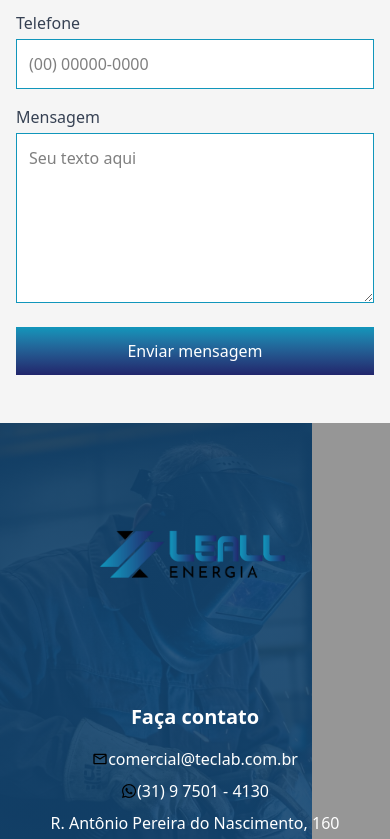
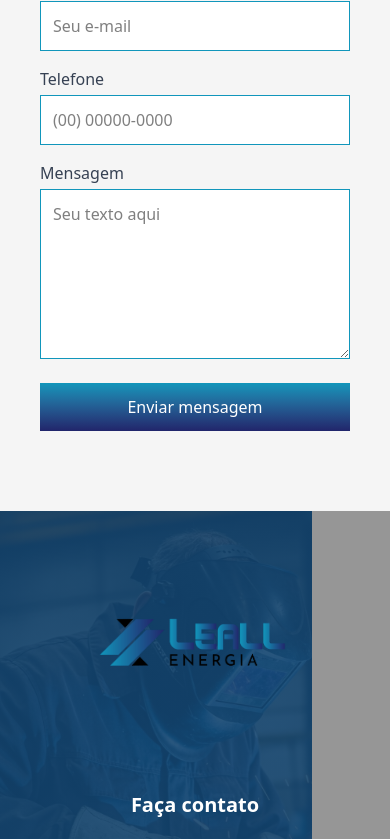
Before and after one commit to MathQuente/leall_energia, a React (Vite) app: page /Contato in a window 390 px wide. Shown: the part 1135-1974 px from the top of the page. Built offline with nearby package versions, Linux system fonts and the light colour scheme.

Commit message:
feat: update color scheme

```diff
--- a/src/Home.jsx
+++ b/src/Home.jsx
@@ -28,10 +28,11 @@ export function Home() {
   return (
     <>
       <div className="flex flex-col overflow-x-hidden">
+        <FloatingButton />
         <div className="flex justify-center md:gap-20 w-full md:pt-16 px-10">
           <div className="md:w-1/3 flex flex-col flex-wrap gap-4 pt-10">
             <SlideInWhenVisible direction="left">
-              <h1 className="text-4xl text-[#06b3c2] font-semibold">
+              <h1 className="text-4xl text-transparent bg-clip-text bg-gradient-to-r from-[#1196bb] to-[#21256b] font-semibold">
                 Sobre nós
               </h1>
             </SlideInWhenVisible>
@@ -62,11 +63,10 @@ export function Home() {
               className="w-[423px] h-[800px] object-cover"
             />
           </div>
-          <FloatingButton />
 
           <div className="flex flex-col flex-wrap item gap-6">
             <SlideInWhenVisible direction="right">
-              <h2 className="text-4xl text-[#06b3c2] font-semibold">
+              <h2 className="text-4xl text-transparent bg-clip-text bg-gradient-to-r from-[#1196bb] to-[#21256b] font-semibold">
                 Nossos Princípios
               </h2>
             </SlideInWhenVisible>
@@ -116,7 +116,9 @@ export function Home() {
           </div>
         </div>
         <div className="flex flex-col items-center justify-center w-full bg-gray-100 p-10">
-          <h1 className="text-4xl text-[#06b3c2] mb-10">Nossos Clientes</h1>
+          <h1 className="text-4xl text-transparent bg-clip-text bg-gradient-to-r from-[#1196bb] to-[#21256b] mb-10">
+            Nossos Clientes
+          </h1>
           <div className="w-full max-w-6xl">
             <Swiper
               modules={[Navigation, Pagination, Autoplay]}
--- a/src/components/Footer.jsx
+++ b/src/components/Footer.jsx
@@ -1,4 +1,4 @@
-import { MdOutlineEmail } from 'react-icons/md'
+import { MdEmail } from 'react-icons/md'
 import logo from '../assets/logo.png'
 import { FaWhatsapp } from 'react-icons/fa'
 import { NavLink } from './NavLink'
@@ -26,15 +26,15 @@ export function Footer() {
           <h3 className="text-xl font-semibold mb-4 text-white">
             Faça contato
           </h3>
-          <div className="flex items-center mb-2">
-            <MdOutlineEmail />
+          <div className="flex items-center mb-2 gap-1">
+            <MdEmail className="text-white text-lg" />
             <p className="hover:underline text-white">
-              comercial@teclab.com.br
+              testes@leallenergia.com
             </p>
           </div>
-          <div className="flex items-center mb-2">
-            <FaWhatsapp />
-            <p className="hover:underline text-white">(31) 9 7501 - 4130</p>
+          <div className="flex items-center mb-2 gap-2">
+            <FaWhatsapp className="text-white" />
+            <p className="hover:underline text-white">(85) 8430-0302</p>
           </div>
           <p className="text-center text-white">
             R. Antônio Pereira do Nascimento, 160
--- a/src/components/Header.jsx
+++ b/src/components/Header.jsx
@@ -15,7 +15,7 @@ export function Header({ backgroundImage }) {
         return (
           <div className="text-center text-white">
             <SlideInWhenVisible direction="left-header">
-              <h1 className="text-8xl text-[#06b3c2] font-bold mb-4">
+              <h1 className="text-8xl text-transparent bg-clip-text bg-gradient-to-r from-[#1196bb] to-[#21256b] font-bold mb-4">
                 Bem-vindo
               </h1>
             </SlideInWhenVisible>
@@ -30,7 +30,7 @@ export function Header({ backgroundImage }) {
         return (
           <div className="flex flex-col items-center">
             <h1 className="text-5xl text-white font-semibold">Contato</h1>
-            <p className="text-[#06b3c2] font-semibold text-2xl">
+            <p className="text-transparent bg-clip-text bg-gradient-to-r from-[#1196bb] to-[#21256b] font-semibold text-2xl">
               Tem um projeto para nós? Vamos conversar.
             </p>
           </div>
--- a/src/components/NavBar.jsx
+++ b/src/components/NavBar.jsx
@@ -65,7 +65,7 @@ export function NavBar() {
             <div
               className={`md:hidden flex items-center p-2 mr-2 ${
                 isScrolled
-                  ? 'bg-gradient-to-r from-[#06b3c2] to-[#0e6bae]'
+                  ? 'bg-gradient-to-b from-[#1196bb] to-[#21256b]'
                   : 'bg-gray-200/30'
               }`}
             >
@@ -100,7 +100,7 @@ export function NavBar() {
           <div className="flex justify-end items-center mb-6">
             <button
               onClick={toggleSidebar}
-              className="text-gray-700 hover:text-gray-900 focus:outline-none"
+              className="text-white bg-gradient-to-b from-[#1196bb] to-[#21256b] p-1 hover:text-gray-900 focus:outline-none"
             >
               <FiX size={24} />
             </button>
@@ -123,11 +123,11 @@ export function NavBar() {
           <div className="mt-8 space-y-3">
             <div className="flex items-center space-x-2 text-gray-700">
               <MdOutlineEmail size={20} className="text-green-500" />
-              <span>comercial@teclab.com.br</span>
+              <span>testes@leallenergia.com</span>
             </div>
             <div className="flex items-center space-x-2 text-gray-700">
               <FaWhatsapp size={20} className="text-green-500" />
-              <span>(31) 97501-4130</span>
+              <span>(85) 8430-0302</span>
             </div>
           </div>
         </div>
--- a/src/components/NavLink.jsx
+++ b/src/components/NavLink.jsx
@@ -23,7 +23,7 @@ export function NavLink({ title, href, footer = false }) {
         to={href}
         className={({ isActive }) => {
           // Classes base comuns
-          let baseClass = 'font-semibold text-lg relative'
+          let baseClass = 'text-gray-950 text-xl font-medium relative'
 
           // Apenas adiciona o pseudo-elemento after se não for footer
           if (!footer) {
@@ -33,20 +33,25 @@ export function NavLink({ title, href, footer = false }) {
               after:duration-300 after:ease-out
             `
           }
+          if (footer) {
+            // Estilos base para footer
+            baseClass += ' text-gray-100 bg-clip-text'
 
-          if (footer) {
-            // Estilos específicos para footer
-            baseClass += ' text-gray-100 hover:text-[#06abbb] transition-colors'
+            // Adicionar classes de hover
+            baseClass +=
+              ' hover:text-transparent hover:bg-clip-text hover:bg-gradient-to-r hover:from-[#1196bb] hover:to-[#21256b] transition-colors'
+
             if (isActive) {
-              baseClass += ' !text-[#06abbb] font-bold'
+              baseClass +=
+                ' !text-transparent bg-clip-text bg-gradient-to-r from-[#1196bb] to-[#21256b] font-bold'
             }
           } else if (isScrolled) {
             // Estilos para quando está scrollado (não footer)
             baseClass +=
-              ' bg-gradient-to-r from-[#06b3c2] to-[#0e6bae] bg-clip-text text-transparent'
+              ' bg-gradient-to-r from-[#1196bb] to-[#21256b] bg-clip-text text-transparent'
             baseClass += isActive
-              ? ' after:bg-gradient-to-r after:from-[#06b3c2] after:to-[#0e6bae] after:scale-x-100'
-              : ' after:bg-gradient-to-r after:from-[#06b3c2] after:to-[#0e6bae] after:scale-x-0 hover:after:scale-x-100'
+              ? ' after:bg-gradient-to-r after:from-[#1196bb] after:to-[#21256b] after:scale-x-100'
+              : ' after:bg-gradient-to-r after:from-[#1196bb] after:to-[#21256b] after:scale-x-0 hover:after:scale-x-100'
           } else {
             // Estilos padrão (não footer, não scrollado)
             baseClass += ' text-white'
--- a/src/components/TopBar.jsx
+++ b/src/components/TopBar.jsx
@@ -6,7 +6,7 @@ export function TopBar() {
     <div className="w-full md:flex items-center justify-end px-50 gap-4 pt-2 hidden">
       <div className="flex items-center gap-2">
         <MdOutlineEmail className="text-white size-5" />
-        <p className="text-white text-sm">comercial@teclab.com.br</p>
+        <p className="text-white text-sm">testes@leallenergia.com</p>
       </div>
       <div className="flex items-center gap-2">
         <FaWhatsapp className="text-white size-5" />
--- a/src/pages/Contacts.jsx
+++ b/src/pages/Contacts.jsx
@@ -3,10 +3,10 @@ import { ContactsForm } from '../components/ContactsForm'
 export function Contacts() {
   return (
     <>
-      <div className="w-full bg-[#f5f5f5] py-12 px-4 md:px-8 lg:px-20">
+      <div className="w-full bg-[#f5f5f5] py-20 px-10 md:px-8 lg:px-20">
         <div className="max-w-6xl mx-auto flex flex-col md:flex-row gap-10">
           <div className="w-full md:w-1/2 flex flex-col gap-4">
-            <h2 className="text-2xl font-semibold text-[#06b3c2]">
+            <h2 className="text-2xl font-semibold text-transparent bg-clip-text bg-gradient-to-r from-[#1196bb] to-[#21256b]">
               Como nos encontrar
             </h2>
 
```
